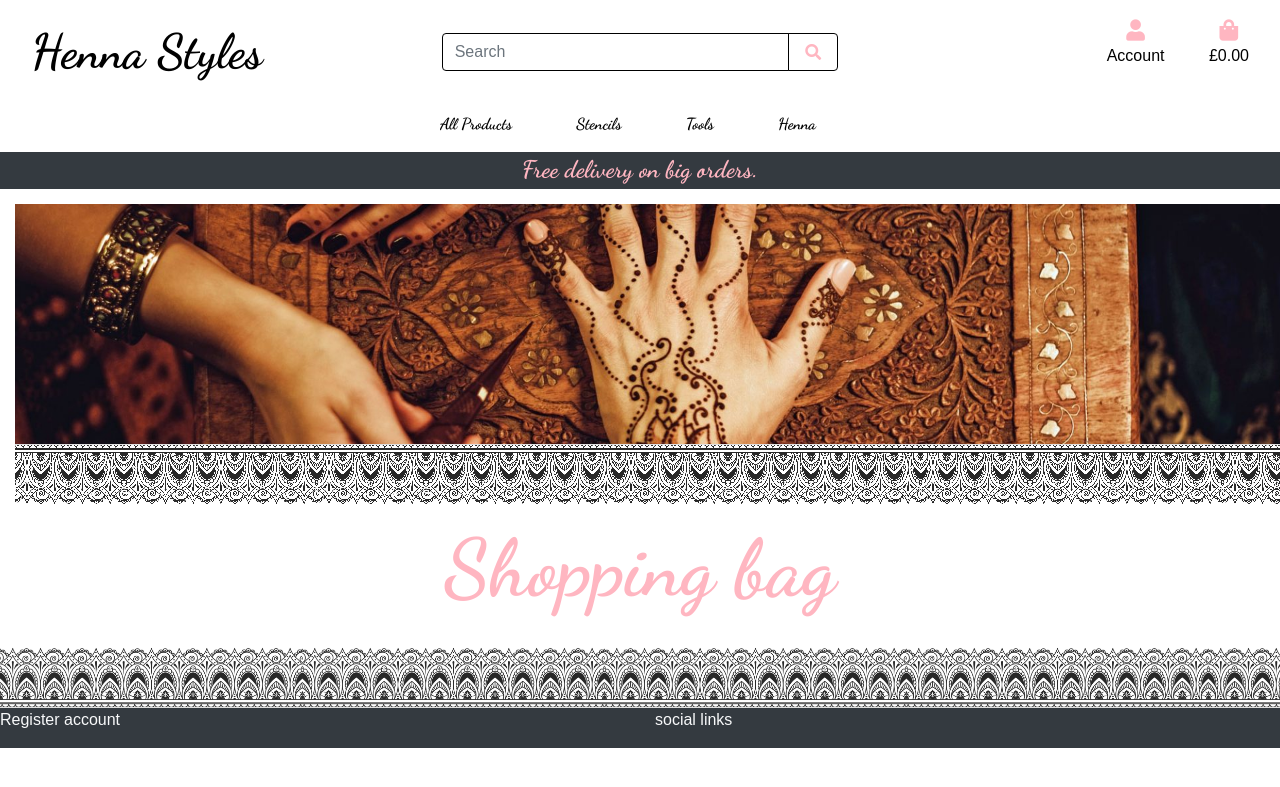
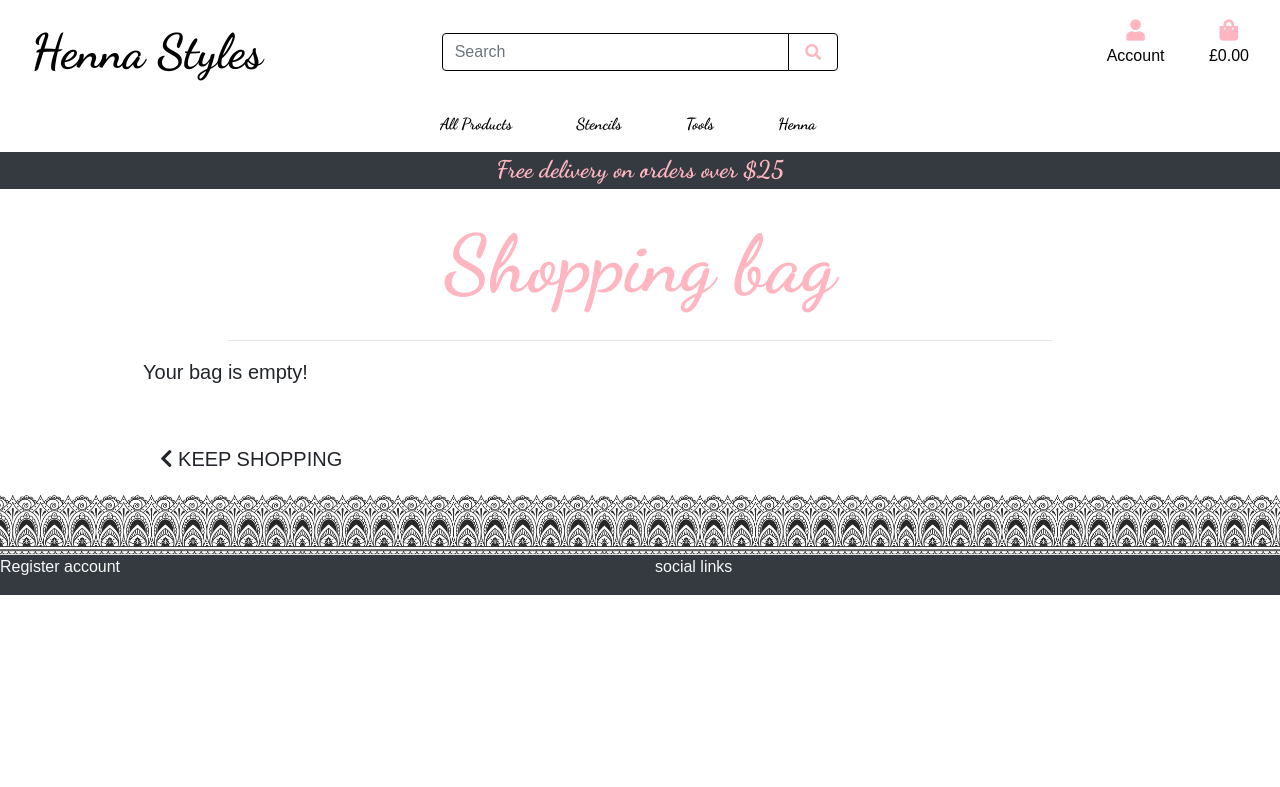
Before and after one commit to LitzN/MS4-Henna, a Django app: page /bag/ in a window 1280 px wide. Shown: the top 787 px of the page. Run offline with Django 3.2, Linux system fonts and the light colour scheme.

Commit message:
Added bag context and delivery calculation

```diff
--- a/HennaS/HennaS/settings.py
+++ b/HennaS/HennaS/settings.py
@@ -73,6 +73,7 @@ TEMPLATES = [
                 'django.template.context_processors.request',
                 'django.contrib.auth.context_processors.auth',
                 'django.contrib.messages.context_processors.messages',
+                'bag.contexts.bag_contents',
             ],
         },
     },
@@ -152,3 +153,6 @@ STATICFILES_DIRS = (os.path.join(BASE_DIR, 'static'),)
 
 MEDIA_URL = '/media/'
 MEDIA_ROOT = os.path.join(BASE_DIR, 'media')
+
+FREE_DELIVERY_THRESHOLD = 25
+STANDARD_DELIVERY_PERCENTAGE = 15
--- /dev/null
+++ b/HennaS/bag/contexts.py
@@ -0,0 +1,31 @@
+from decimal import Decimal
+from django.conf import settings
+
+
+def bag_contents(request):
+
+    bag_items = []
+    total = 0
+    product_count = 0
+
+    if total < settings.FREE_DELIVERY_THRESHOLD:
+        delivery = total * Decimal(settings.STANDARD_DELIVERY_PERCENTAGE)
+        free_delivery_delta = settings.FREE_DELIVERY_THRESHOLD - total
+    else:
+        delivery = 0
+        free_delivery_delta = 0
+
+    grand_total = delivery + total
+
+
+    contexts = {
+        'bag_items': bag_items,
+        'total': total,
+        'product_count': product_count,
+        'delivery': delivery,
+        'free_delivery_delta': free_delivery_delta,
+        'free_delivery_threshold': settings.FREE_DELIVERY_THRESHOLD,
+        'grand_total': grand_total,
+    }
+
+    return contexts
--- a/HennaS/bag/templates/bag/bag.html
+++ b/HennaS/bag/templates/bag/bag.html
@@ -19,20 +19,26 @@
 
 {% block content %}
 <div class="buffer"></div>
-<div class="container-fluid">
+<div class="container mb-2">
     <div class="row">
-        <div class="col">
-            <div class="home-img"></div>
+        <div class="col-10 offset-1">
+            <p class="welcome logo-font pink text-center">Shopping bag</p>
+            <hr>
         </div>
     </div>
     <div class="row">
-            <div class="col-12">
-                <div class="pattern-border border-top"></div>
-            </div>
-        </div>
-    <div class="row">
-        <div class="col-10 offset-1">
-            <p class="welcome logo-font pink text-center">Shopping bag</p>
+        <div class="col">
+            {% if bag_items %}
+                <div class="table-responsive rounded"></div>
+            {% else %}
+                <p class="lead mb-5">Your bag is empty!</p>
+                <a href="{% url 'products' %}" class="btn btn-lg rounded">
+                    <span>
+                        <i class="fas fa-chevron-left"></i>
+                    </span>
+                    <span class="text-uppercase btn-outline-black"> Keep shopping</span>
+                </a>
+            {% endif %}
         </div>
     </div>
 </div>
--- a/HennaS/templates/base.html
+++ b/HennaS/templates/base.html
@@ -74,7 +74,7 @@
                         </div>
                     </li>
                     <li class="list-inline-item">
-                        <a class="{% if grand_total %}text-info font-weight-bold{% else %}text-black{% endif %} nav-link" href="">
+                        <a class="{% if grand_total %}text-info font-weight-bold{% else %}text-black{% endif %} nav-link" href="{% url 'view_bag' %}">
                             <div class="text-center">
                                 <div>
                                     <i class="fas fa-shopping-bag fa-lg pink"></i>
@@ -103,7 +103,7 @@
         </div>
         <div id="delivery-banner" class="row text-center bg-dark">
             <div class="col bg-black text-white">
-                <h4 class="uppercase my-1 logo-font pink">Free delivery on big orders.</h4>
+                <h4 class="uppercase my-1 logo-font pink">Free delivery on orders over ${{ free_delivery_threshold }}</h4>
             </div>
         </div>
     </header>
--- a/HennaS/templates/includes/mobile-top-header.html
+++ b/HennaS/templates/includes/mobile-top-header.html
@@ -41,7 +41,7 @@
     </div>
 </li>
 <li class="list-inline-item">
-    <a class="{% if grand_total %}text-primary font-weight-bold{% else %}text-black{% endif %} nav-link d-block d-lg-none" href="">
+    <a class="{% if grand_total %}text-primary font-weight-bold{% else %}text-black{% endif %} nav-link d-block d-lg-none" href="{% url 'view_bag' %}">
         <div class="text-center">
             <div><i class="fas fa-shopping-bag fa-lg pink"></i></div>
             <p class="my-0">
```
